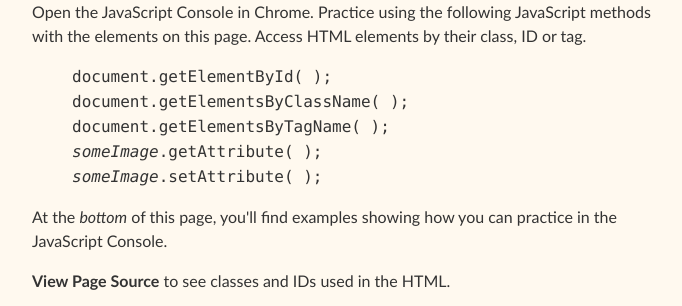
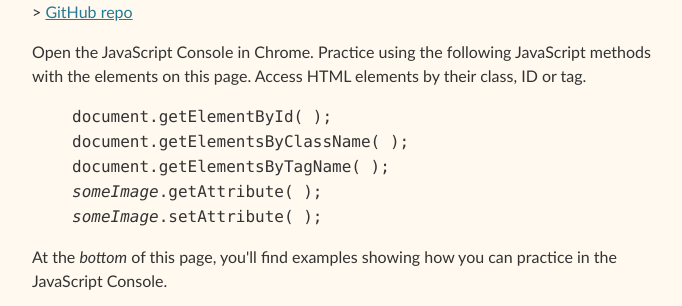
Before and after one commit to macloo/practice-with-DOM, a plain HTML site: page index.html in a window 1280 px wide. Shown: the part 210-516 px from the top of the page, without its empty margins (290-972 px from the left). Drawn offline with Linux system fonts and the light colour scheme.

Commit message:
add link

```diff
--- a/index.html
+++ b/index.html
@@ -10,6 +10,8 @@
 <body>
 
 <h1>Practice with JavaScript and the DOM</h1>
+
+<p>&gt; <a href="https://github.com/macloo/practice-with-DOM">GitHub repo</a></p>
 
 <p>Open the JavaScript Console in Chrome. Practice using the following JavaScript methods with the elements on this page. Access HTML elements by their class, ID or tag.</p>
 
```
